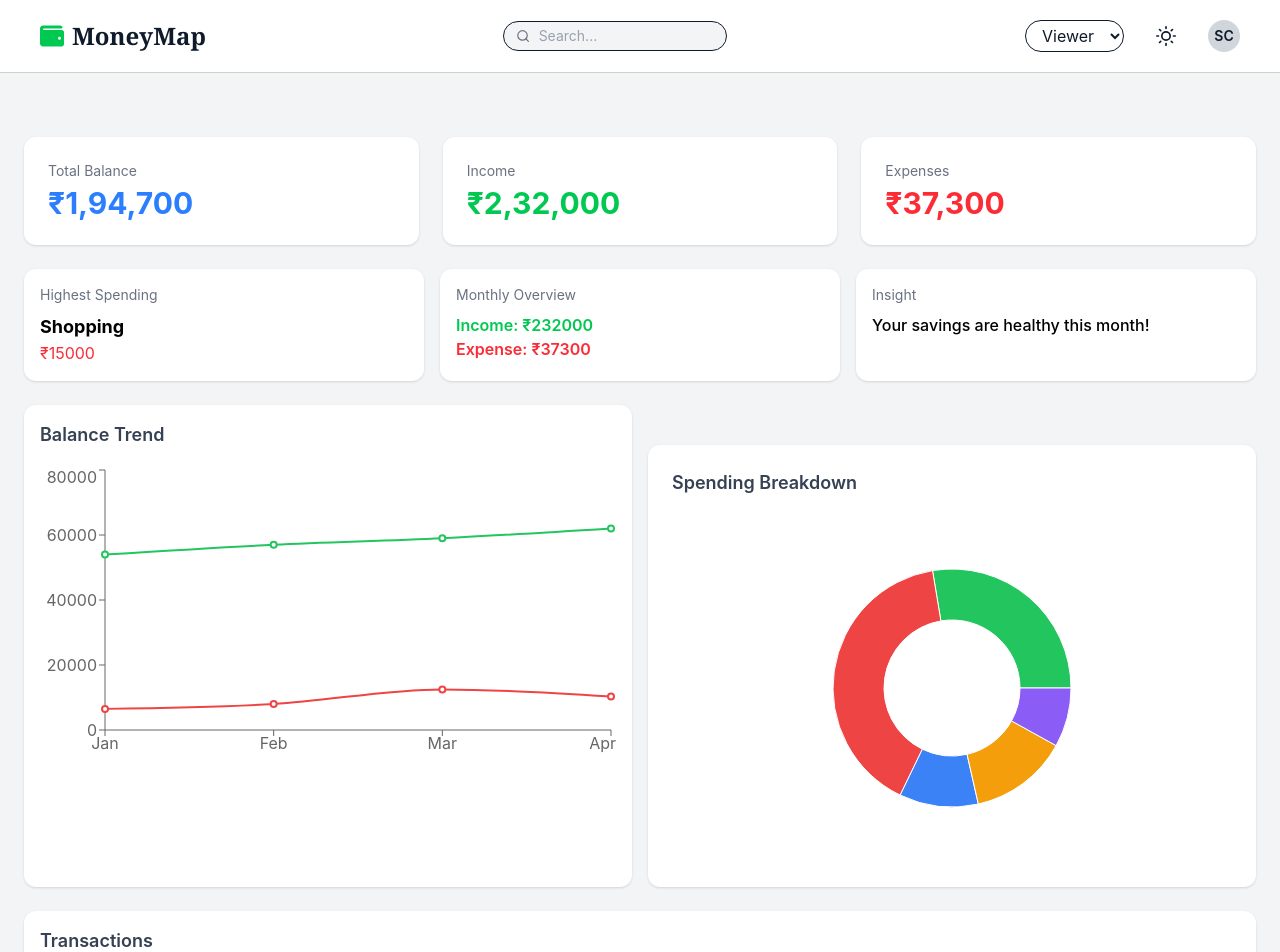
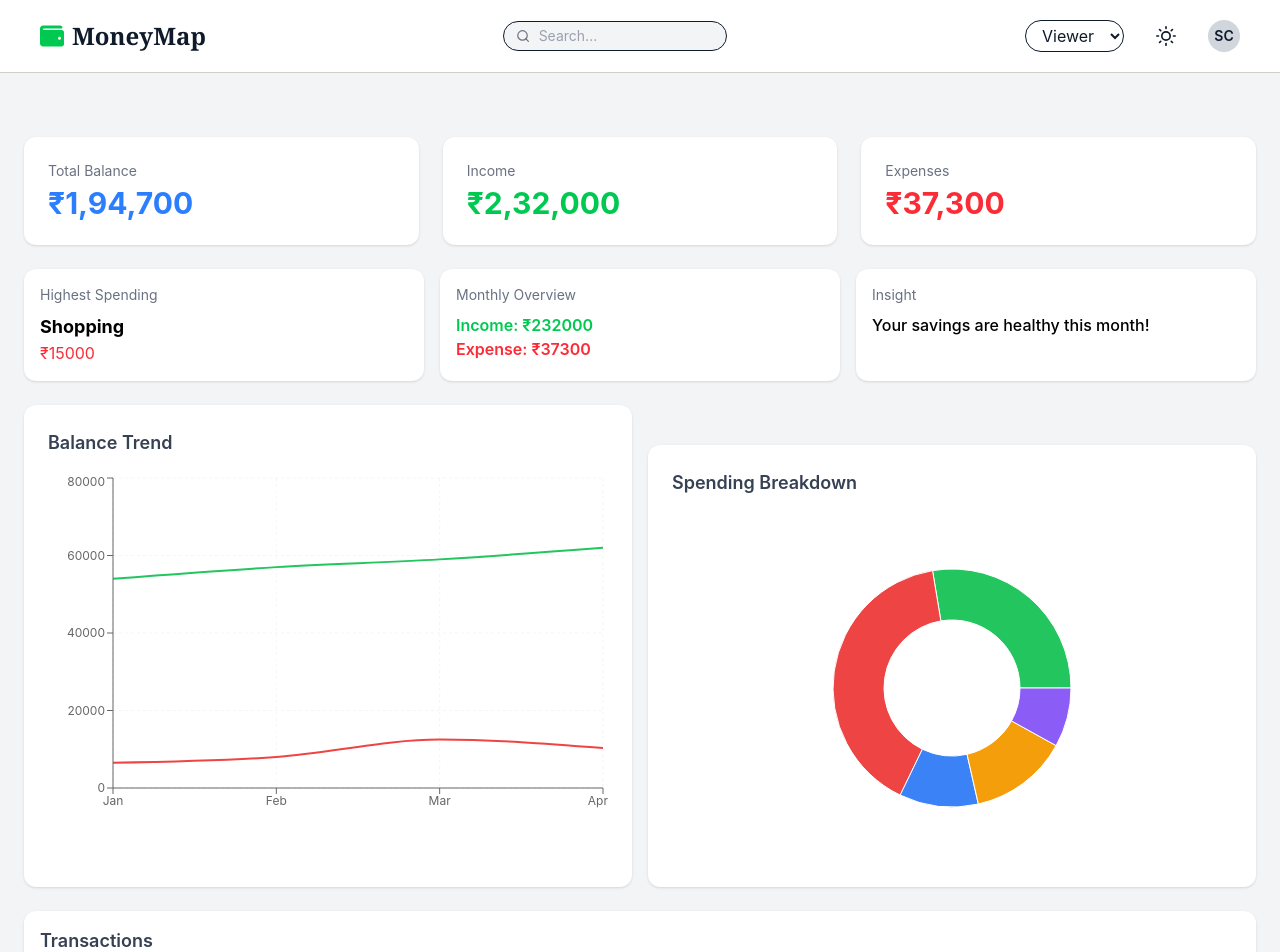
Before and after one commit to CSaumya/MoneyMap, a React (Vite) app: page / in a window 1280 px wide. Shown: the top 952 px of the page. Built offline with nearby package versions, Linux system fonts and the light colour scheme.

Commit message:
Refactor BalanceChart layout and add CartesianGrid

```diff
--- a/src/components/Dashboard/BalanceChart.jsx
+++ b/src/components/Dashboard/BalanceChart.jsx
@@ -7,6 +7,7 @@ import {
   YAxis,
   Tooltip,
   ResponsiveContainer,
+  CartesianGrid,
 } from "recharts";
 
 const BalanceChart = () => {
@@ -33,15 +34,28 @@ const BalanceChart = () => {
   const chartData = Object.values(monthlyData);
 
   return (
-    <div className="bg-white dark:bg-[#1C2E4A] p-4 rounded-xl shadow">
-      <h2 className="text-lg font-semibold mb-4 text-gray-700 dark:text-gray-200">
+    <div className="bg-white dark:bg-[#1C2E4A] p-4 sm:p-5 lg:p-6 rounded-xl shadow w-full">
+
+      <h2 className="text-base sm:text-lg font-semibold mb-3 sm:mb-4 text-gray-700 dark:text-gray-200">
         Balance Trend
       </h2>
 
-      <ResponsiveContainer width="100%" height={300}>
+      {/* Responsive Chart Container */}
+      <div className="w-full h-[250px] sm:h-[300px] lg:h-[350px]">
+        <ResponsiveContainer width="100%" height="100%">
           <LineChart data={chartData}>
-          <XAxis dataKey="name" />
-          <YAxis />
+
+            {/* Grid (clean UI improvement) */}
+            <CartesianGrid strokeDasharray="3 3" opacity={0.2} />
+
+            <XAxis
+              dataKey="name"
+              tick={{ fontSize: 12 }}
+              interval="preserveStartEnd"
+            />
+
+            <YAxis tick={{ fontSize: 12 }} />
+
             <Tooltip />
 
             {/* Income Line */}
@@ -50,6 +64,8 @@ const BalanceChart = () => {
               dataKey="income"
               stroke="#22c55e"
               strokeWidth={2}
+              dot={false}
+              activeDot={{ r: 6 }}
             />
 
             {/* Expense Line */}
@@ -58,9 +74,12 @@ const BalanceChart = () => {
               dataKey="expense"
               stroke="#ef4444"
               strokeWidth={2}
+              dot={false}
+              activeDot={{ r: 6 }}
             />
           </LineChart>
         </ResponsiveContainer>
+      </div>
     </div>
   );
 };
```
Lines whose indentation alone changed are shown as unchanged.
